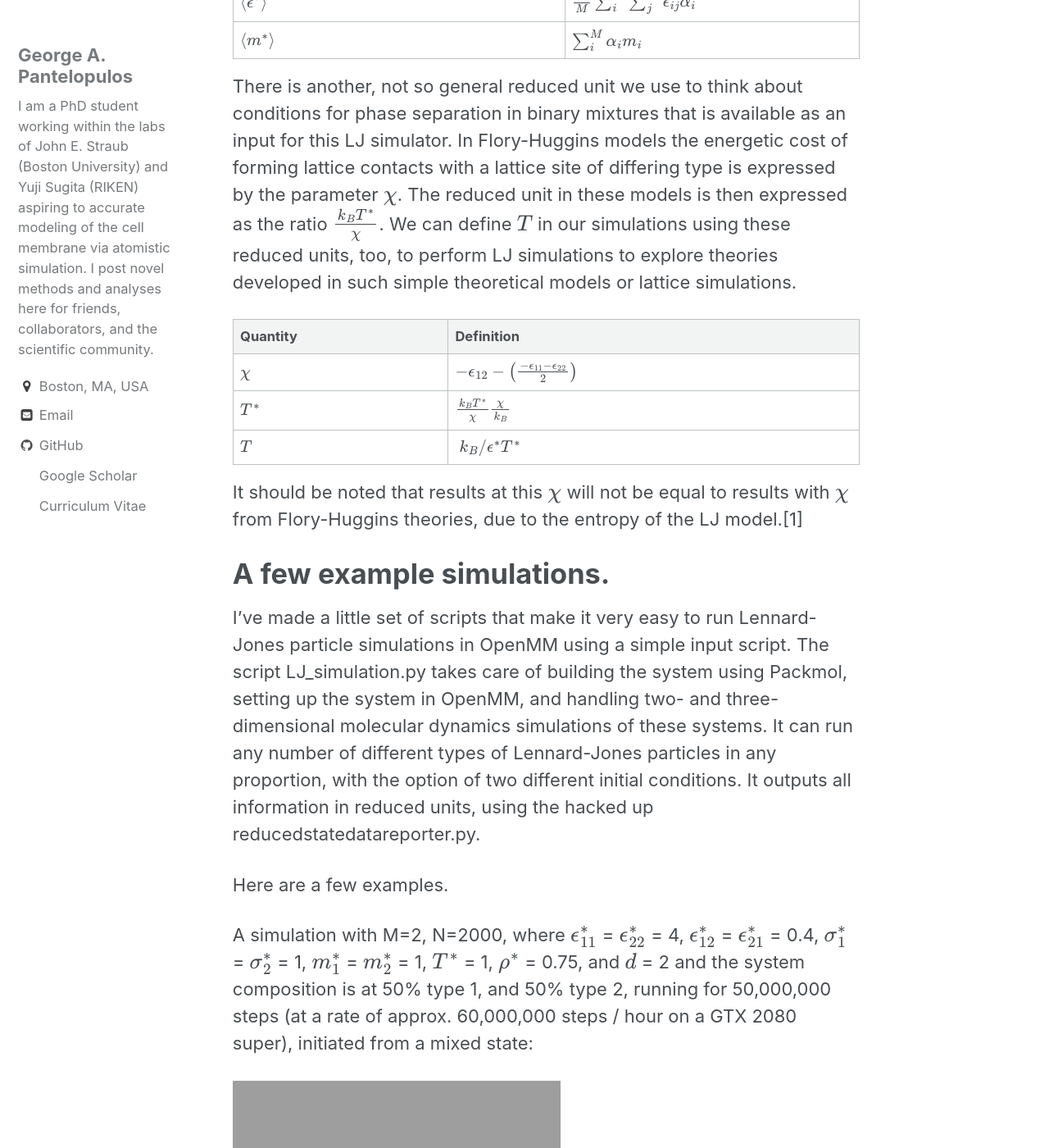
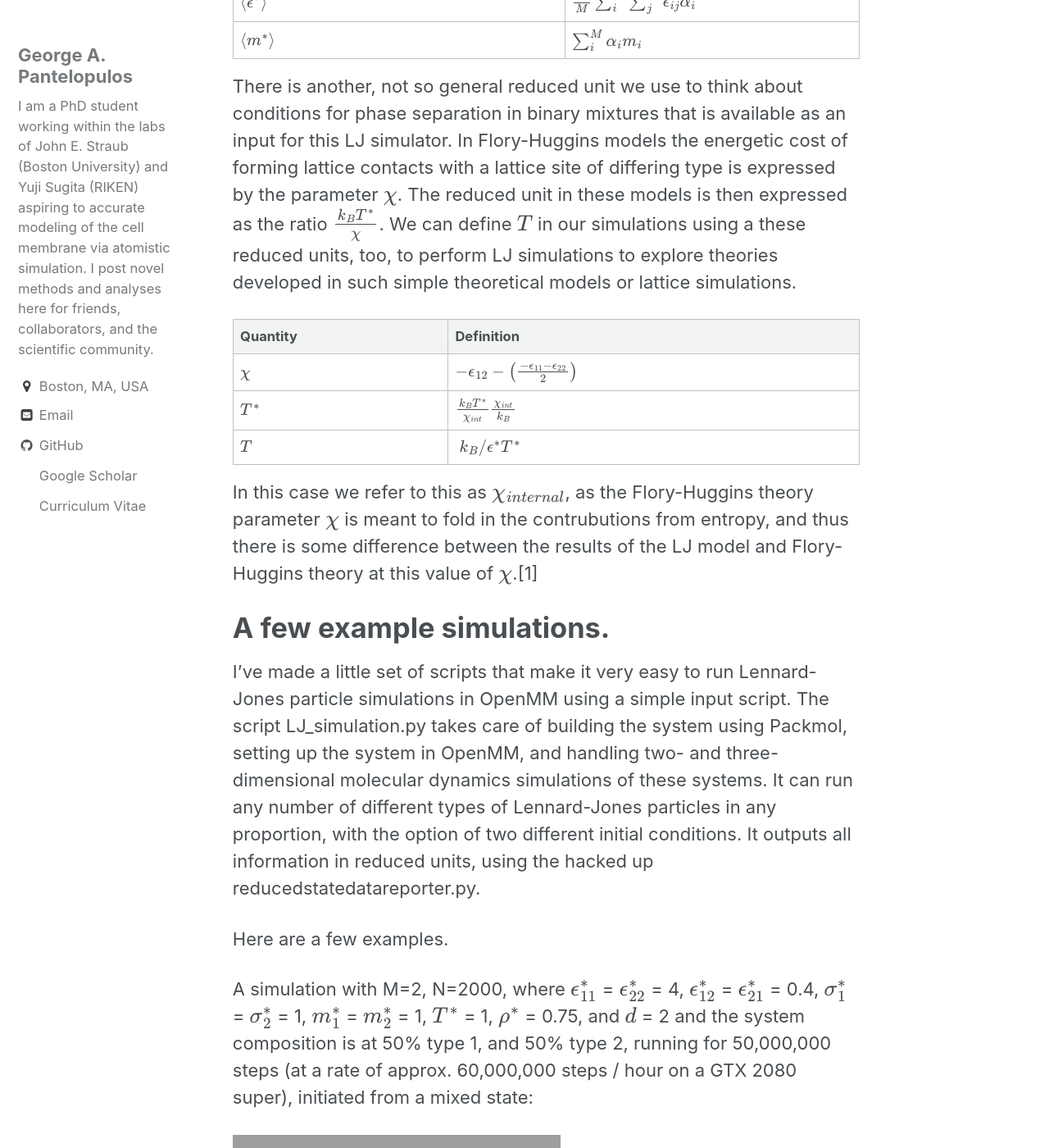
Before and after one commit to gpantel/gpantel.github.io, a Jekyll site: the page built from _posts/2019-26-19-LJsimulation.markdown, in a window 1280 px wide and 1400 px high, scrolled down 2540 px. Shown: the whole window at 82% size. Built offline with Jekyll 4.4.1, drawn with Linux system fonts in a browser that asks for light colours; formulas are drawn with MathJax 3; some of the changed text lies outside the part shown.

Commit message:
Talking about Chi

```diff
--- a/_posts/2019-26-19-LJsimulation.markdown
+++ b/_posts/2019-26-19-LJsimulation.markdown
@@ -46,15 +46,15 @@ The reduced $$\epsilon$$, $$\sigma$$, and mass ($$m$$), for these equations use
 | $$\left< \epsilon^* \right>$$ | $$\frac{1}{M} \sum_i^M \sum_j^M \epsilon_{ij} \alpha_i$$                              |
 | $$\left< m^* \right>$$        | $$\sum_i^M \alpha_i m_i$$                                                             |
 
-There is another, not so general reduced unit we use to think about conditions for phase separation in binary mixtures that is available as an input for this LJ simulator. In Flory-Huggins models the energetic cost of forming lattice contacts with a lattice site of differing type is expressed by the parameter $$\chi$$. The reduced unit in these models is then expressed as the ratio $$\frac{k_B T^*}{\chi}$$. We can define $$T$$ in our simulations using these reduced units, too, to perform LJ simulations to explore theories developed in such simple theoretical models or lattice simulations.
+There is another, not so general reduced unit we use to think about conditions for phase separation in binary mixtures that is available as an input for this LJ simulator. In Flory-Huggins models the energetic cost of forming lattice contacts with a lattice site of differing type is expressed by the parameter $$\chi$$. The reduced unit in these models is then expressed as the ratio $$\frac{k_B T^*}{\chi}$$. We can define $$T$$ in our simulations using a these reduced units, too, to perform LJ simulations to explore theories developed in such simple theoretical models or lattice simulations.
 
 | Quantity | Definition                                                                      |
 |------------|-------------------------------------------------------------------------------|
 | $$\chi$$   | $$-\epsilon_{12} - \left( \frac{-\epsilon_{11} - \epsilon_{22}}{2} \right)$$ |
-| $$T^*$$    | $$\frac{k_B T^*}{\chi} \frac{\chi}{k_B}$$                                     |
+| $$T^*$$    | $$\frac{k_B T^*}{\chi_{int}} \frac{\chi_{int}}{k_B}$$                                     |
 | $$T$$      | $$\ k_B/ \epsilon^* T^*$$                                                     |
 
-It should be noted that results at this $$\chi$$ will not be equal to results with $$\chi$$ from Flory-Huggins theories, due to the entropy of the LJ model.[1]
+In this case we refer to this as $$\chi_{internal}$$, as the Flory-Huggins theory parameter $$\chi$$ is meant to fold in the contrubutions from entropy, and thus there is some difference between the results of the LJ model and Flory-Huggins theory at this value of $$\chi$$.[1]
 
 # A few example simulations.
 I've made a little set of scripts that make it very easy to run Lennard-Jones particle simulations in OpenMM using a simple input script. The script LJ_simulation.py takes care of building the system using Packmol, setting up the system in OpenMM, and handling two- and three-dimensional molecular dynamics simulations of these systems. It can run any number of different types of Lennard-Jones particles in any proportion, with the option of two different initial conditions. It outputs all information in reduced units, using the hacked up reducedstatedatareporter.py.
@@ -65,7 +65,7 @@ A simulation with M=2, N=2000, where $$\epsilon_{11}^*$$ = $$\epsilon_{22}^*$$ =
 
 ![FlatWellPotential]({{ site.url }}/assets/Potentials/ex1.gif)<br/>
 
-The above simulation could also be defined using $$\frac{k_B T^*}{\chi}$$ = 2.3096 as the user input, rather than $$T^*$$ = 1.
+The above simulation could also be defined using $$\frac{k_B T^*}{\chi_{int}$$ = 2.3096 as the user input, rather than $$T^*$$ = 1.
 
 A simulation with $$M$$=3, $$N$$=1000, where $$\epsilon_{11}^*$$ = $$\epsilon_{12}^*$$ = $$\epsilon_{21}^*$$ = $$\epsilon_{22}^*$$ = $$\epsilon_{23}^*$$ = $$\epsilon_{32}^*$$ = $$\epsilon_{33}^*$$ = $$\epsilon_{13}^*$$ = $$\epsilon_{31}^*$$ = 1, $$\sigma_1^*$$ = $$\sigma_2^*$$ = $$\sigma_3^*$$ = 1, $$m_1^*$$ = $$m_2^*$$ = $$m_3^*$$ = 1, $$T^*$$ = 2, $$\rho^*$$ = 0.8, and $$d$$ = 3 and the system composition is at 40% type 1, 40% type 2 and 20% type3, running for 200,000 steps, initiated from a stripe-shaped phase separation:
 
@@ -251,7 +251,7 @@ For example 1, we run use the following JSON file as an input "python LJ_simulat
 * **"forcewall"** kwall flat-well restraint
 * **"enable_restraint"** turn the flat-well restraint on/off with the booleans "true"/"false". Might explode if simulation is initiated from "initial_condition": "mixed"
 
-As mentioned earlier, LJ_simulation.py can also take temperature defined via $$\frac{k_B T^*}{\chi}$$ instead of $$T^*$$. This can be done by defining **"kbT_chi** instead of **"T_r"**. An example of this is given in ex1-kbT_chi.json.
+As mentioned earlier, LJ_simulation.py can also take temperature defined via $$\frac{k_B T^*}{\chi_{int}$$ instead of $$T^*$$. This can be done by defining **"kbT_chi** instead of **"T_r"**. An example of this is given in ex1-kbT_chi.json.
 
 LJ_simulation.py can take restart files as inputs and write them as outputs after simulation. These are controlled by the optional, additional parameters **"rstin_prefix"** and **"rstout_prefix"**, which name these files without an extension.
 
```
Also changed, not shown: 2 other files.
